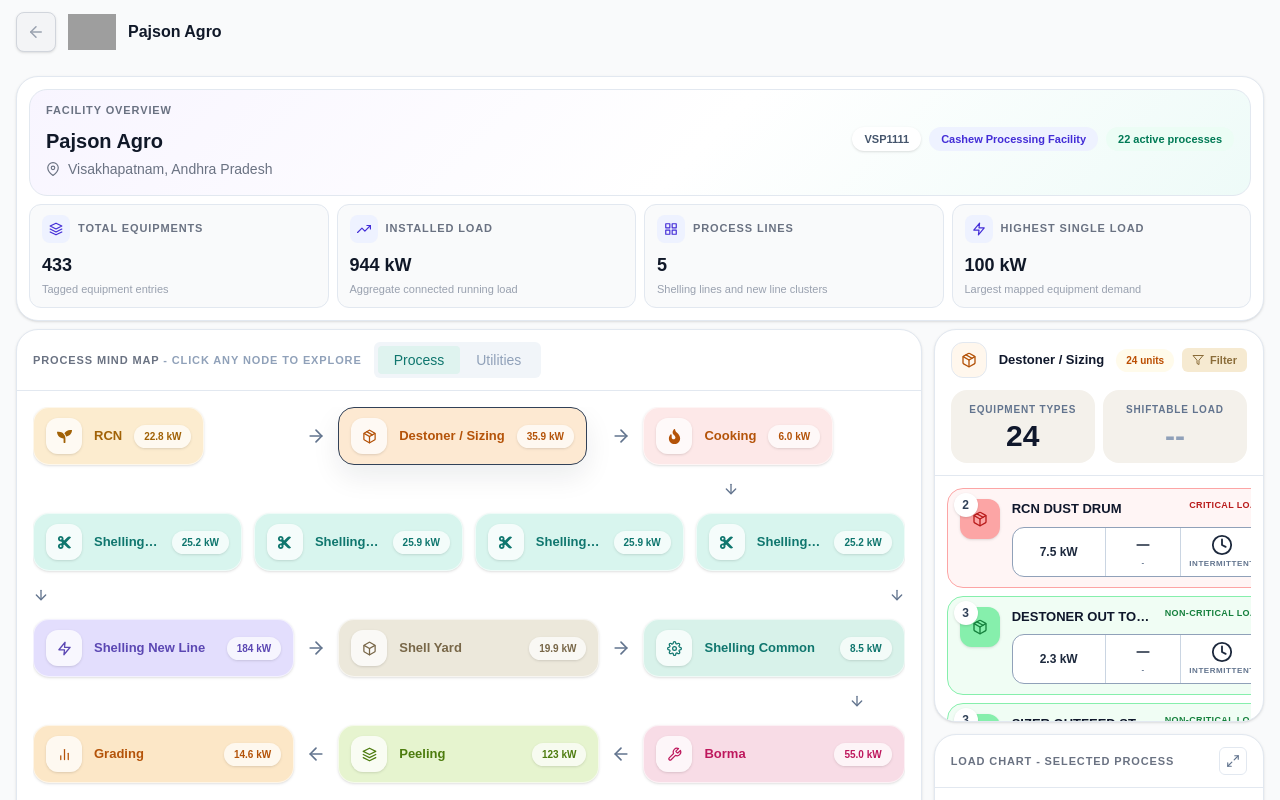
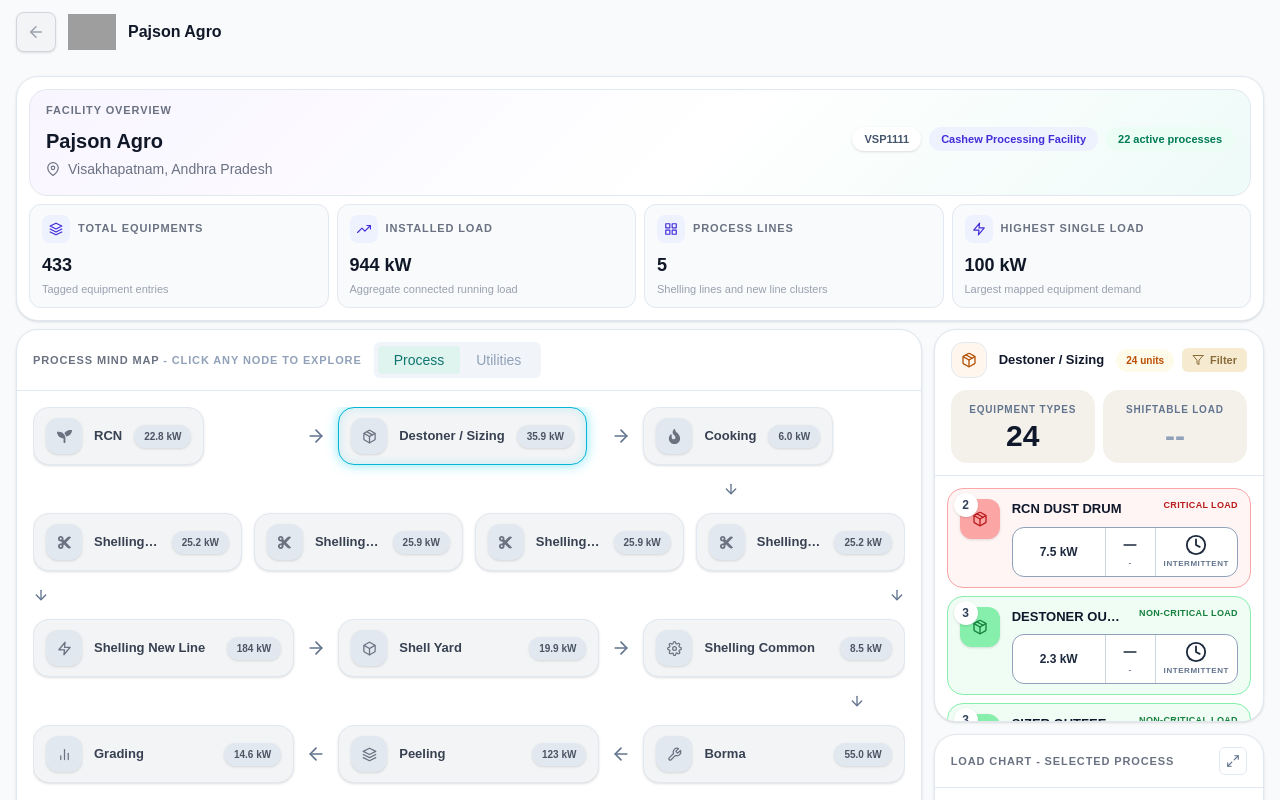
Before and after one commit to RSVS-Viswath/apepdcl-new, a React (Vite) app: page /process1 in a window 1280 px wide. Shown: the top 800 px of the page. Built offline with nearby package versions, Linux system fonts and the light colour scheme; grey boxes are pictures that could not be loaded.

Commit message:
Create 07-04_discom branch and apply discom dashboard updates

```diff
--- a/src/pages/Process1Page.jsx
+++ b/src/pages/Process1Page.jsx
@@ -250,25 +250,25 @@
         missing
           ? "cursor-not-allowed border-slate-200 bg-slate-100/60 opacity-50"
           : active
-            ? "border-slate-700 shadow-[0_0_0_2px_rgba(99,102,241,0.18)]"
-            : "border-white/60 shadow-sm hover:-translate-y-0.5 hover:shadow-md"
+            ? "card-breathing card-neon-active border-[1.5px]"
+            : "border-slate-200 shadow-sm hover:-translate-y-0.5 hover:shadow-md"
       }`}
-      style={{ backgroundColor: tone.color, boxShadow: active ? "0 12px 28px rgba(15, 23, 42, 0.08)" : undefined }}
+      style={{ backgroundColor: "#f3f4f6" }}
     >
       <span
-        className="inline-flex h-9 w-9 shrink-0 items-center justify-center rounded-xl bg-white/75 shadow-sm"
-        style={{ color: tone.text }}
+        className="inline-flex h-9 w-9 shrink-0 items-center justify-center rounded-xl bg-slate-200 shadow-sm"
+        style={{ color: "#6b7280" }}
       >
         <Icon className="text-[15px]" />
       </span>
       <span className="min-w-0 flex-1">
-        <span className="block truncate text-[13px] font-semibold leading-tight" style={{ color: tone.text }}>
+        <span className="block truncate text-[13px] font-semibold leading-tight" style={{ color: "#374151" }}>
           {tone.label}
         </span>
       </span>
       <span
-        className="shrink-0 rounded-full bg-white/70 px-2.5 py-1 text-[10px] font-semibold tabular-nums shadow-sm"
-        style={{ color: tone.text }}
+        className="shrink-0 rounded-full bg-slate-200 px-2.5 py-1 text-[10px] font-semibold tabular-nums shadow-sm"
+        style={{ color: "#4b5563" }}
       >
         {group ? formatKw(group.totalLoadKw) : "--"}
       </span>
@@ -298,6 +298,7 @@
     operationTypes: [],
     loadTypes: [],
   });
+  const [clickedEquipment, setClickedEquipment] = useState(new Set());
   const processFlowRef = useRef(null);
   const [processColumnHeight, setProcessColumnHeight] = useState(null);
   const [processBaselineHeight, setProcessBaselineHeight] = useState(null);
@@ -477,6 +478,7 @@
     });
     setActiveFilterSection("processTypes");
     setIsFilterModalOpen(false);
+    setClickedEquipment(new Set());
   }, [selectedProcess]);
 
   useEffect(() => {
@@ -763,6 +765,23 @@
 
   return (
     <div className="space-y-2">
+      <style>{`
+        @keyframes breathing {
+          0%, 100% { transform: scale(1); }
+          50% { transform: scale(1.05); }
+        }
+        @keyframes neon-glow {
+          0%, 100% { box-shadow: 0 0 10px rgba(34, 211, 238, 0.5), inset 0 0 10px rgba(34, 211, 238, 0.2); }
+          50% { box-shadow: 0 0 20px rgba(34, 211, 238, 0.8), inset 0 0 10px rgba(34, 211, 238, 0.3); }
+        }
+        .card-breathing {
+          animation: breathing 1.5s ease-in-out infinite;
+        }
+        .card-neon-active {
+          animation: neon-glow 2s ease-in-out infinite;
+          border-color: #06b6d4 !important;
+        }
+      `}</style>
       <section className="flex flex-col gap-2">
         <div className="rounded-[22px] border border-slate-200 bg-white p-3 shadow-sm">
           <div className="rounded-[18px] border border-slate-200 bg-[linear-gradient(135deg,#f8f5ff_0%,#ffffff_55%,#eefbf8_100%)] px-4 py-3">
@@ -817,8 +836,8 @@
           </div>
         </div>
 
-        <div className="grid gap-3 lg:grid-cols-[1.7fr_0.62fr] lg:items-start">
-          <section ref={processFlowRef} className="overflow-hidden rounded-[22px] border border-slate-200 bg-white shadow-sm">
+        <div className="grid gap-3 lg:grid-cols-[1.7fr_0.62fr] lg:items-start lg:min-h-0">
+          <section ref={processFlowRef} className="overflow-hidden rounded-[22px] border border-slate-200 bg-white shadow-sm lg:flex lg:flex-col">
             <div className="flex flex-wrap items-center justify-between gap-3 border-b border-slate-200 px-4 py-3">
               <div className="flex flex-wrap items-center gap-3">
                 <div className="text-[11px] font-semibold uppercase tracking-[0.08em] text-gray-500">
@@ -847,9 +866,9 @@
               </div>
             </div>
 
-            <div className="px-4 py-4">
+            <div className="flex min-h-0 flex-1 px-4 py-4 overflow-auto">
               {viewMode === "process" ? (
-                <div className="overflow-hidden">
+                <div className="overflow-auto w-full">
                   <div className="mx-auto w-full max-w-[930px] space-y-4">
                     <div className="flex items-center gap-3">
                       <div className="flex min-w-0 flex-1 items-center gap-3">
@@ -942,10 +961,12 @@
                   </div>
                 </div>
               ) : (
-                <div className="mx-auto grid w-full max-w-[930px] gap-3 md:grid-cols-3 xl:grid-cols-4">
+                <div className="mx-auto w-full h-full max-w-[930px] flex flex-col">
+                  <div className="grid gap-3 md:grid-cols-3 xl:grid-cols-4 auto-rows-max w-full h-full">
                     {UTILITY_FLOW.map((key) => (
                       <ProcessNode key={key} processKey={key} group={processGroups[key]} active={selectedProcess === key} onClick={setSelectedProcess} />
                     ))}
+                  </div>
                 </div>
               )}
             </div>
@@ -1017,10 +1038,27 @@
                       const operationPresentation = getOperationPresentation(item.operationType);
                       const ControlIcon = controlPresentation.icon;
                       const OperationIcon = operationPresentation.icon;
+                      const isClicked = clickedEquipment.has(item.id);
+
+                      const handleCardClick = () => {
+                        setClickedEquipment((prev) => {
+                          const next = new Set(prev);
+                          if (next.has(item.id)) {
+                            next.delete(item.id);
+                          } else {
+                            next.add(item.id);
+                          }
+                          return next;
+                        });
+                      };
+
                       return (
-                        <div key={item.id} className="overflow-x-auto">
                         <div
-                            className="min-w-[330px] rounded-2xl border-[1.5px] px-3 py-2.5"
+                          key={item.id}
+                          onClick={handleCardClick}
+                          className={`rounded-2xl border-[1.5px] px-3 py-2.5 cursor-pointer transition-all ${
+                            isClicked ? "card-breathing card-neon-active" : ""
+                          }`}
                           style={{ borderColor: tone.border, backgroundColor: tone.background }}
                         >
                           <div className="flex items-start gap-3">
@@ -1076,7 +1114,6 @@
                             </div>
                           </div>
                         </div>
-                        </div>
                       );
                     })}
                   </div>
@@ -1124,7 +1161,9 @@
       <section className="grid gap-3 lg:grid-cols-2">
         <div className="overflow-hidden rounded-lg bg-white shadow">
           <div className="border-b border-slate-200 px-4 py-3">
-            <div className="text-[11px] font-semibold uppercase tracking-[0.08em] text-gray-500">Sun Path</div>
+            <div className="text-[11px] font-semibold uppercase tracking-[0.08em] text-gray-500">Sun Radiation Analysis</div>
+            <div className="mt-1 text-sm font-semibold text-gray-900">Pajson Agro</div>
+
           </div>
           <div className="h-[320px] bg-slate-950">
             <video
```
Also changed, not shown: 1 other file (tests, documents, lock files or other folders). Lines whose indentation alone changed are shown as unchanged.
